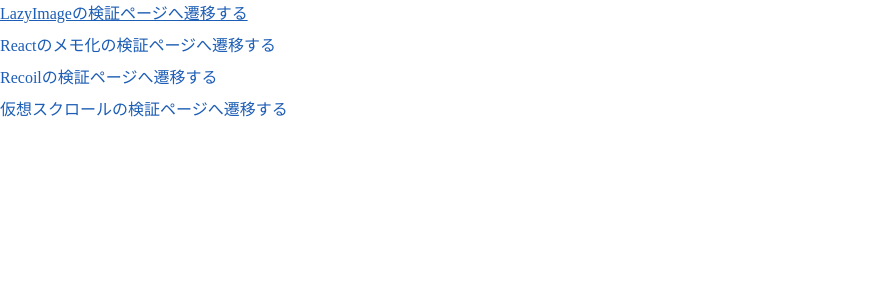
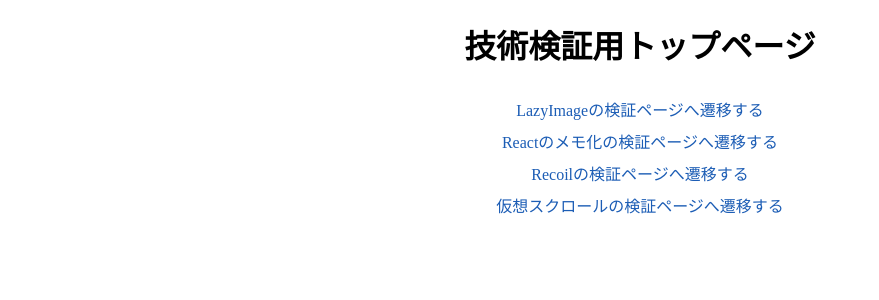
Before and after one commit to kimuniiii/My-Next-Apollo-GraphQL-App, a Next.js app: page / in a window 1280 px wide. Shown: the top 300 px of the page, without its empty margins (0-879 px from the left). Built offline with nearby package versions, Linux system fonts and the light colour scheme.

Commit message:
width : fit-content を追加

```diff
--- a/src/pages/index.tsx
+++ b/src/pages/index.tsx
@@ -12,6 +12,7 @@
       </Head>
 
       <StDivTopFlexContainer>
+        <h1>技術検証用トップページ</h1>
         <Link href='/lazy-image' passHref>
           <StAnchorLink>LazyImageの検証ページへ遷移する</StAnchorLink>
         </Link>
@@ -34,9 +35,12 @@
 const StDivTopFlexContainer = styled.div`
   display: flex;
   flex-direction: column;
+  justify-content: center;
+  align-items: center;
   gap: 8px;
 `;
 
 const StAnchorLink = styled.a`
+  width: fit-content;
   color: ${ColorPalette.Blue100};
 `;
```
